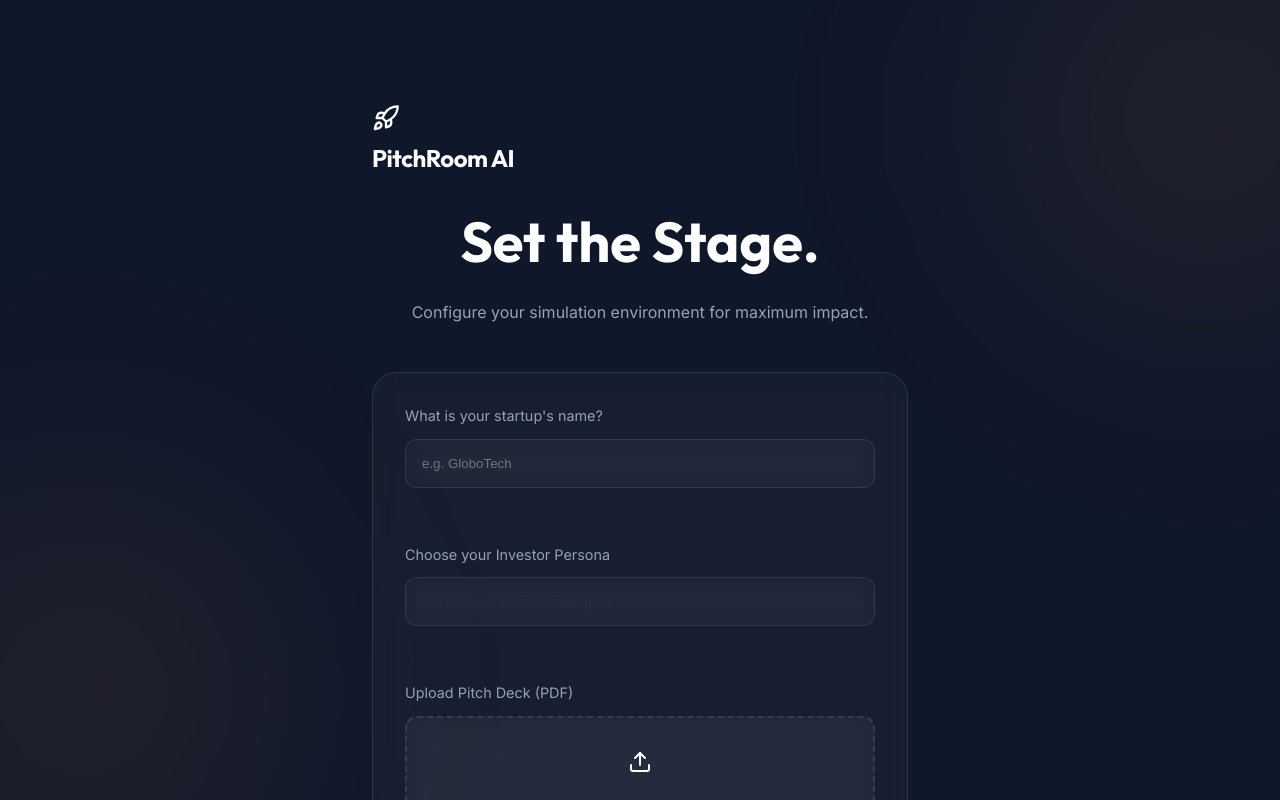
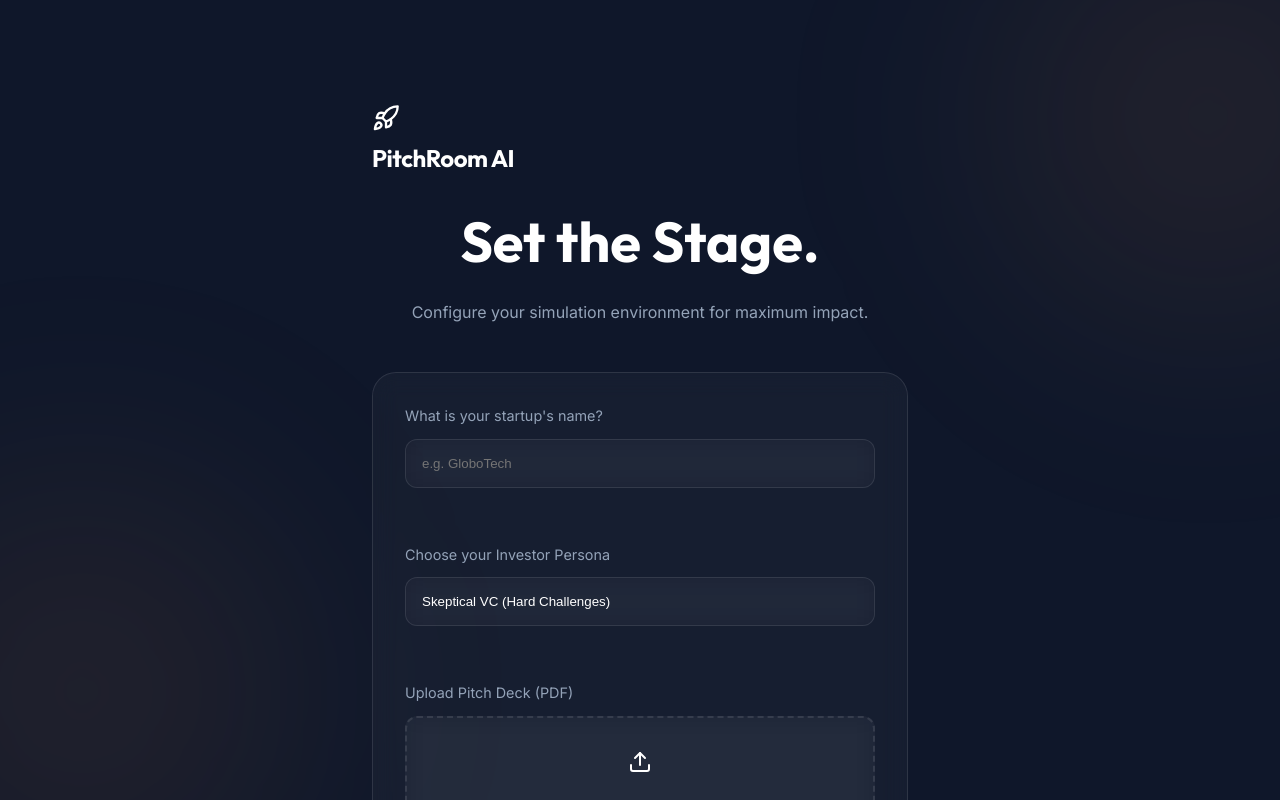
Before and after one commit to lohun/pitch_room_frontend, a React (Vite) app: page /setup in a window 1280 px wide. Shown: the top 800 px of the page. Built offline with nearby package versions, Linux system fonts and the light colour scheme; no server answers.

Commit message:
feat: configure environment-based websocket URL and improve persona select component UI styling

```diff
--- a/index.html
+++ b/index.html
@@ -4,7 +4,6 @@
 <head>
   <meta charset="UTF-8" />
   <link rel="icon" type="image/svg+xml" href="/vite.svg" />
-  <meta http-equiv="Content-Security-Policy" content="upgrade-insecure-requests">
   <meta name="viewport" content="width=device-width, initial-scale=1.0" />
   <title>PIA — Pitch Intelligence Agent</title>
   <link rel="preconnect" href="https://fonts.googleapis.com">
--- a/src/hooks/useAudioStream.js
+++ b/src/hooks/useAudioStream.js
@@ -65,7 +65,7 @@ export const useAudioStream = (sessionId) => {
     try {
       setStatus('connecting');
       const protocol = window.location.protocol === 'https:' ? 'wss:' : 'ws:';
-      const wsUrl = `${protocol}//localhost:8000/ws/audio/${sessionId}`;
+      const wsUrl = `${protocol}//${import.meta.env.VITE_WEBHOOK}/ws/audio/${sessionId}`;
       socketRef.current = new WebSocket(wsUrl);
 
       socketRef.current.onopen = async () => {
--- a/src/pages/SetupPage.jsx
+++ b/src/pages/SetupPage.jsx
@@ -121,7 +121,7 @@ const SetupPage = () => {
                 padding: '1rem',
                 border: '1px solid var(--border)',
                 borderRadius: '12px',
-                color: 'rgba(255,255,255,0.02)',
+                color: 'white',
                 outline: 'none',
                 background: 'rgba(255,255,255,0.02)',
                 appearance: 'none'
@@ -129,9 +129,9 @@ const SetupPage = () => {
               value={persona}
               onChange={(e) => setPersona(e.target.value)}
             >
-              <option value="elevator">Elevator Pitch (Quick & Sharp)</option>
-              <option value="vc" selected>Skeptical VC (Hard Challenges)</option>
-              <option value="deep">Deep Tech Specialist (Highly Technical)</option>
+              <option style={{ background: '#0F172A' }} value="elevator">Elevator Pitch (Quick & Sharp)</option>
+              <option style={{ background: '#0F172A' }} value="vc">Skeptical VC (Hard Challenges)</option>
+              <option style={{ background: '#0F172A' }} value="deep">Deep Tech Specialist (Highly Technical)</option>
             </select>
           </div>
 
```
